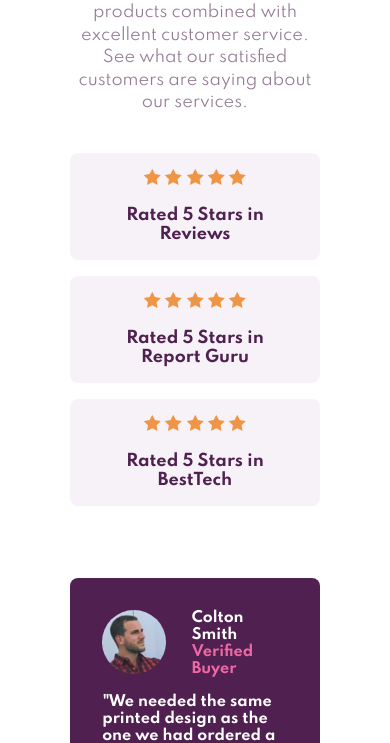
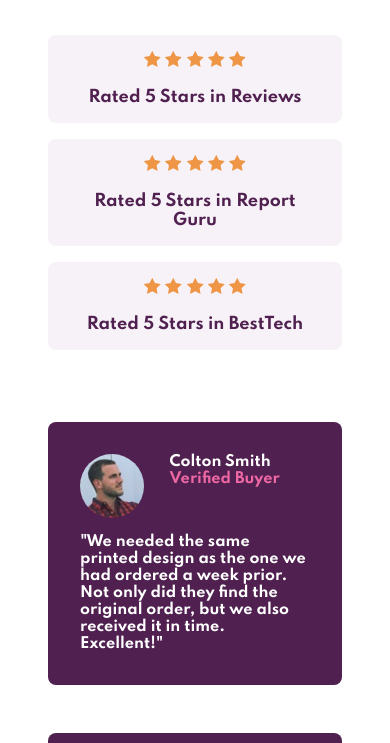
Before and after one commit to VictorFrancisco1201/Social-Proof-Section-IIW2020, a plain HTML site: page src/index.html in a window 390 px wide. Shown: the part 373-1116 px from the top of the page. Drawn offline with Linux system fonts and the light colour scheme; files whose address does not match are found by name.

Commit message:
update_commits

```diff
--- a/css/responsivo.css
+++ b/css/responsivo.css
@@ -3,6 +3,10 @@
     background-image: url('images/bg-pattern-top-mobile.svg'), url('images/bg-pattern-bottom-mobile.svg');
     background-repeat: no-repeat, no-repeat;
     background-position: top left, bottom right;
+  }
+
+  main.container-geral {
+    margin: 3rem;
   }
 
   div.cima-geral-content,
```
